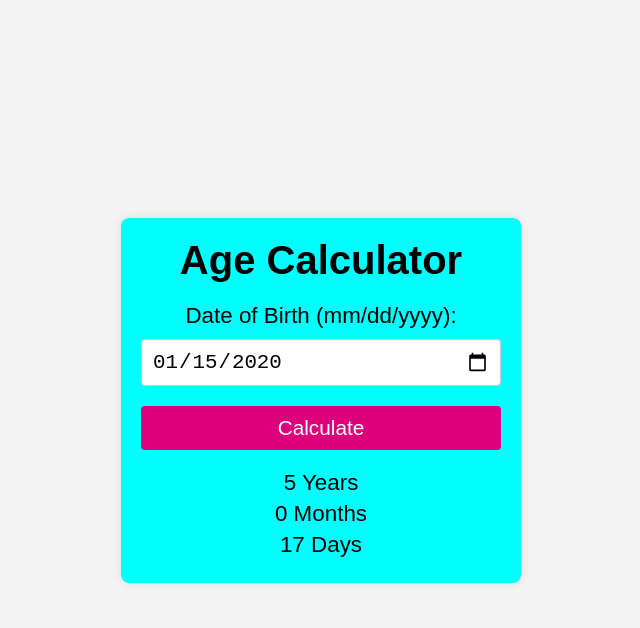
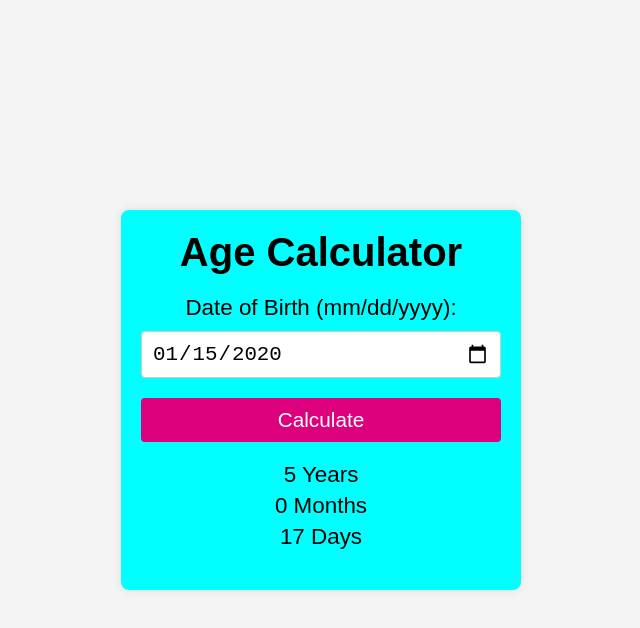
Before and after one commit to w3emon/age_calculator., a plain HTML site: page index.html in a window 1280 px wide. Both pictures are taken after typing "2020-01-15" into the empty fields and a click on the button "Calculate". Shown: the whole page, without its empty margins (319-959 px from the left). Drawn offline with Linux system fonts and the light colour scheme.

Commit message:
updat all file

```diff
--- a/index.html
+++ b/index.html
@@ -12,7 +12,7 @@
       <form id="ageForm">
         <label for="dob">Date of Birth (mm/dd/yyyy):</label>
         <input type="date" id="dob" name="dob" required />
-        <button type="submit">Calculate</button>
+        <button type="submit" id="submit">Calculate</button>
       </form>
       <div id="result">
         <p><span id="years">0</span> Years</p>
--- a/script.js
+++ b/script.js
@@ -37,3 +37,43 @@ document.getElementById("ageForm").addEventListener("submit", function (event) {
   document.getElementById("months").textContent = ageMonths;
   document.getElementById("days").textContent = ageDays;
 });
+
+const submit = document.querySelector("#submit");
+const result = document.querySelector("#result");
+const container = document.querySelector(".container");
+
+// Check if the date is valid
+
+submit.addEventListener("click", () => {
+  if (dobInput.value == "") {
+    result.style.opacity = "0";
+    container.style.height = "255px";
+    result.style.transition = "0ms";
+  } else {
+    submit.textContent = "Calculating...";
+    result.style.transition = "0ms";
+    result.style.opacity = "0";
+    container.style.height = "255px";
+
+    setTimeout(() => {
+      submit.textContent = "Calculate";
+      // result.style.display = "block";
+      container.style.height = "380px";
+      result.style.transition = "1500ms";
+
+      result.style.opacity = "1";
+    }, 500);
+  }
+});
+
+const dobInput = document.getElementById("dob");
+const dob = new Date(dobInput);
+
+dobInput.addEventListener("change", (e) => {
+  if (e.target.value == "" || isNaN(dob.getTime())) {
+    console.log(e.target.value);
+    result.style.opacity = "0";
+    container.style.height = "255px";
+    result.style.transition = "0ms";
+  }
+});
--- a/style.css
+++ b/style.css
@@ -23,6 +23,8 @@ body {
   text-align: center;
   width: 90%;
   max-width: 400px;
+  transition: 500ms ease;
+  height: 255px;
 }
 
 h1 {
@@ -66,6 +68,7 @@ button:hover {
 
 #result {
   margin-top: 20px;
+  opacity: 0;
 }
 
 #result p {
```
